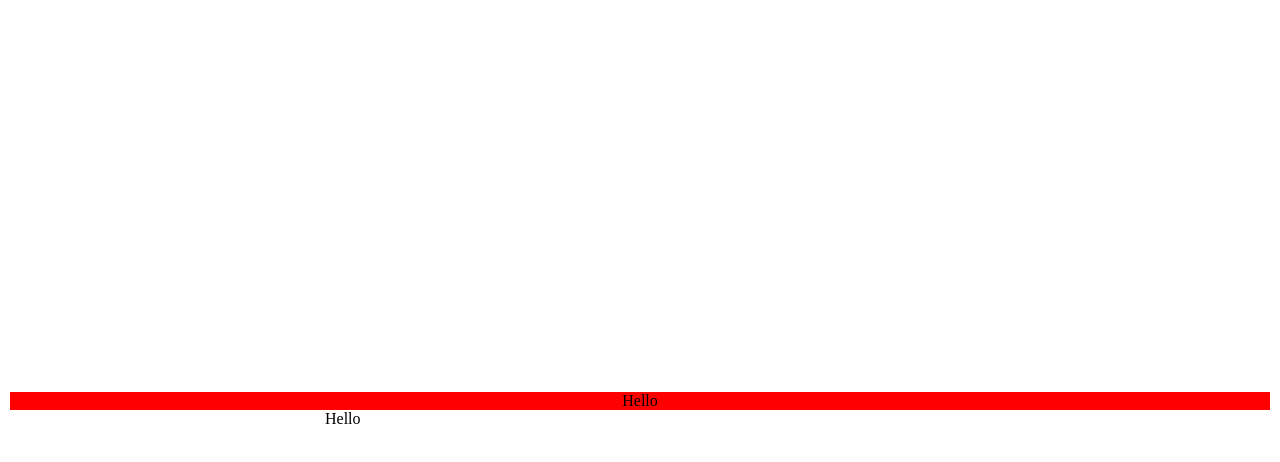
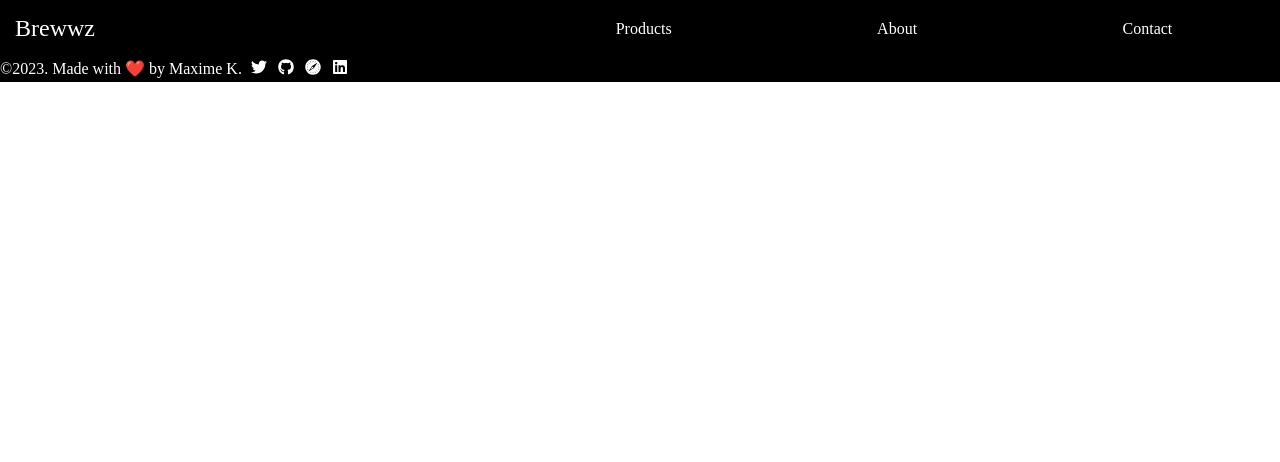
Before and after one commit to MaximeKirch/Brewwz, a React (Vite) app: page / in a window 1280 px wide. Shown: the top 462 px of the page. Built offline with nearby package versions, Linux system fonts and the light colour scheme; no server answers.

Commit message:
feature: custom layout + header

```diff
--- a/package.json
+++ b/package.json
@@ -10,8 +10,11 @@
   },
   "dependencies": {
     "@chakra-ui/react": "^2.4.9",
+    "@fontsource/open-sans": "^4.5.14",
+    "@fontsource/raleway": "^4.5.12",
     "react": "^18.2.0",
     "react-dom": "^18.2.0",
+    "react-icons": "^4.7.1",
     "react-router-dom": "^6.7.0"
   },
   "devDependencies": {
--- a/src/App.jsx
+++ b/src/App.jsx
@@ -3,6 +3,7 @@ import React, {useState, useEffect} from 'react'
 import {Routes, Route} from 'react-router-dom'
 import ErrorPage from './Views/ErrorPage'
 import './App.css'
+import Layout from './Layout/Layout'
 
 function App() {
   const [data, setData] = useState("");
@@ -20,8 +21,8 @@ function App() {
 
   return (
     <Routes>
-    <Route path="/" element={<Home />}>
-      <Route index element={<Home />} />
+       <Route element={<Layout />}>
+        <Route index element={<Home />} />
       {/* Using path="*"" means "match anything", so this route
             acts like a catch-all for URLs that we don't have explicit
             routes for. */}
--- a/src/Layout/Footer/Footer.jsx
+++ b/src/Layout/Footer/Footer.jsx
@@ -1,7 +1,75 @@
-import React from 'react'
+import {
+  Box,
+  chakra,
+  Container,
+  Stack,
+  Text,
+  useColorModeValue,
+  VisuallyHidden,
+} from '@chakra-ui/react';
+import { FaGithub,  FaTwitter, FaSafari, FaLinkedin} from 'react-icons/fa';
 
-export default function Footer() {
+const SocialButton = ({
+  children,
+  label,
+  href,
+}) => {
   return (
-    <div>Footer</div>
-  )
+    <chakra.button
+      bg='whiteAlpha.100'
+      rounded={'full'}
+      w={16}
+      h={16}
+      pl={5}
+      cursor={'pointer'}
+      as={'a'}
+      href={href}
+      color='#fff'
+      display={'inline-flex'}
+      alignItems={'center'}
+      justifyContent={'center'}
+      transition={'background 0.3s ease'}
+      _hover={{
+        bg: useColorModeValue('blackAlpha.200', 'whiteAlpha.200'),
+      }}>
+      <VisuallyHidden>{label}</VisuallyHidden>
+      {children}
+    </chakra.button>
+  );
+};
+
+const date= new Date().getFullYear();
+
+export default function SmallWithSocial() {
+  return (
+    <Box
+      bg='#000'
+      color='#fff'
+      >
+      <Container
+        as={Stack}
+        maxW={'6xl'}
+        py={4}
+        direction={{ base: 'column', md: 'row' }}
+        spacing={4}
+        justify={{ base: 'center', md: 'space-between' }}
+        align={{ base: 'center', md: 'center' }}>
+        <Text textAlign='center' >©{date}. Made with ❤️ by Maxime K. </Text>
+        <Stack direction={'row'} spacing={6}>
+          <SocialButton label={'Twitter'} color='#fff' href={'https://twitter.com/KirchMaxime'}>
+            <FaTwitter />
+          </SocialButton>
+          <SocialButton label={'GitHub'} href={'https://github.com/MaximeKirch'}>
+            <FaGithub />
+          </SocialButton>
+          <SocialButton label={'Portfolio'} href={'https://maxime-portfolio.vercel.app'}>
+            <FaSafari />
+          </SocialButton>
+          <SocialButton label={'LinkedIn'} href={'https://www.linkedin.com/in/maxime-kirch-467443135/'}>
+            <FaLinkedin />
+          </SocialButton>
+        </Stack>
+      </Container>
+    </Box>
+  );
 }
--- a/src/Layout/Header/Header.jsx
+++ b/src/Layout/Header/Header.jsx
@@ -1,26 +1,72 @@
-import React from 'react'
-import {
-    Container,
-    Box,
-    Text,
-    Link
-} from '@chakra-ui/react'
+import React from "react";
+import { Container, Box, Text, Link, Image } from "@chakra-ui/react";
+import { Link as ReachLink } from "react-router-dom";
 
 export default function Header() {
   return (
     <>
-    <Container>
-        <Box>
-        <Link to="/">
-            <Text>
-                Logo
-            </Text>
-            <Text>
-            Brewwz
-            </Text>
-            </Link>
+      <Container
+        display="flex"
+        flexDir="row"
+        pt={5}
+        px={5}
+        background="#000"
+        minHeight="50px"
+      >
+        <Box
+          display="flex"
+          flexDirection="row"
+          w="40%"
+          justifyContent="space-between"
+        >
+          <Link
+            as={ReachLink}
+            to="/"
+            textDecoration="none"
+            color="white"
+            pt={10}
+          >
+            <Box display="flex" flexDir="row">
+              <Text fontSize={24} px={10}>
+                Brewwz
+              </Text>
+            </Box>
+          </Link>
         </Box>
-    </Container>
+
+        <Box
+          display="flex"
+          flexDirection={"row"}
+          w="60%"
+          justifyContent="space-around"
+          pt={15}
+        >
+          <Link
+            as={ReachLink}
+            to="/products"
+            textDecoration="none"
+            color="white"
+          >
+            <Text>Products</Text>
+          </Link>
+          <Link
+            as={ReachLink}
+            to="/about"
+            textDecoration="none"
+            color="white"
+        >
+            <Text>About</Text>
+          </Link>
+          <Link
+            as={ReachLink}
+            to="/contact"
+            textDecoration="none"
+            color="white"
+          >
+            <Text>Contact</Text>
+          </Link>
+        </Box>
+      </Container>
     </>
-  )
+  );
 }
--- a/src/Views/Home.jsx
+++ b/src/Views/Home.jsx
@@ -4,14 +4,13 @@ import {Container, Box, Text, Link} from '@chakra-ui/react'
 export default function Home() {
   return (
     <Container w={'100wh'} h={'100vh'} p={10} justifyItems='center' alignContent='center'>
-        <Box width={['50%','50%','100%']} background='red'>
+        <Box width={['50%','50%','100%']}>
             <Text textAlign={'center'}>
-                Hello
+
             </Text>
         </Box>
         <Box width={'50%'} >
             <Text>
-                Hello
             </Text>
         </Box>
     </Container>
--- a/src/main.jsx
+++ b/src/main.jsx
@@ -5,7 +5,7 @@ import {
   createBrowserRouter,
   RouterProvider,
 } from "react-router-dom";
-import { ChakraProvider } from "@chakra-ui/react"
+import { ChakraProvider, extendTheme } from "@chakra-ui/react"
 
 const router = createBrowserRouter([
   {
@@ -14,11 +14,18 @@ const router = createBrowserRouter([
   },
 ]);
 
+const theme = extendTheme({
+  fonts: {
+    heading: `"Open Sans", sans-serif`,
+    body: `"Raleway", sans-serif'`,
+  },
+})
+
 
 ReactDOM.createRoot(document.getElementById("root")).render(
   <React.StrictMode>
-    <RouterProvider router={router}>
-    <ChakraProvider>
+    <RouterProvider router={router} >
+    <ChakraProvider theme={theme}>
       </ChakraProvider>
     </RouterProvider>
   </React.StrictMode>
```
Also changed, not shown: 1 other file (tests, documents, lock files or other folders).
